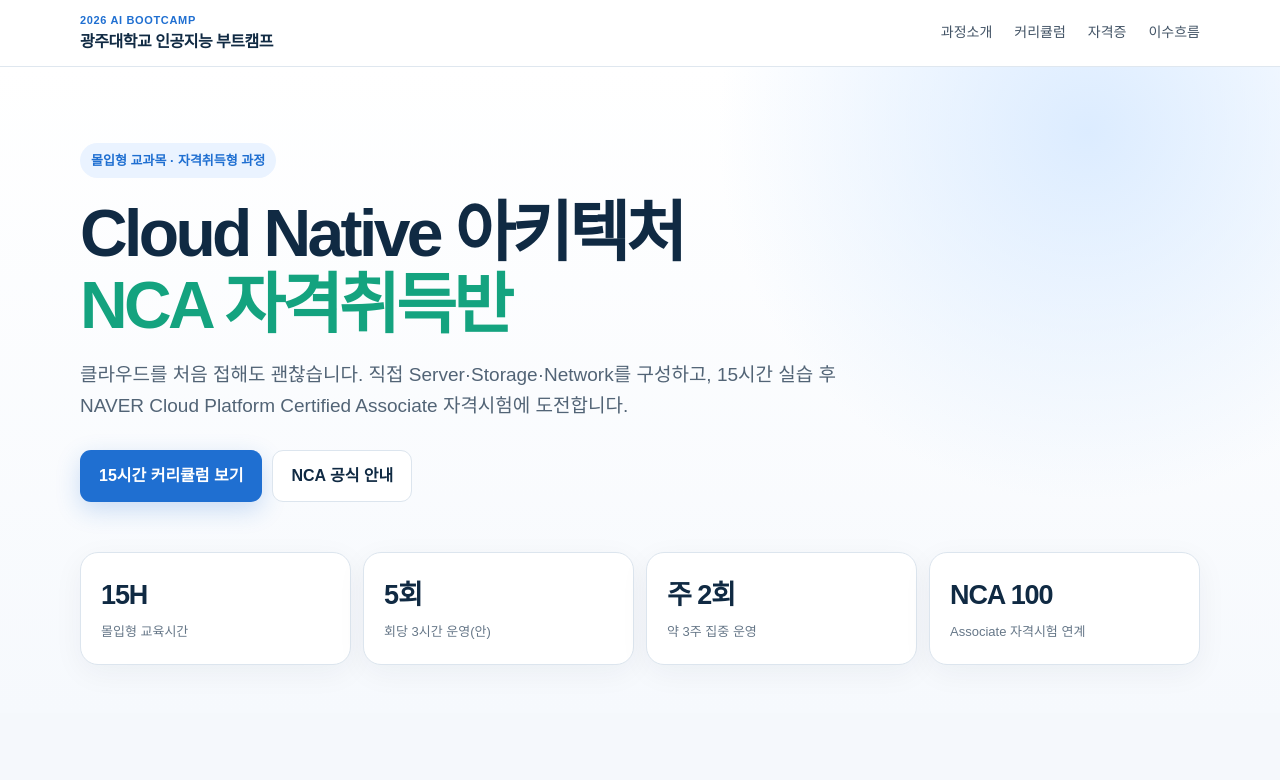
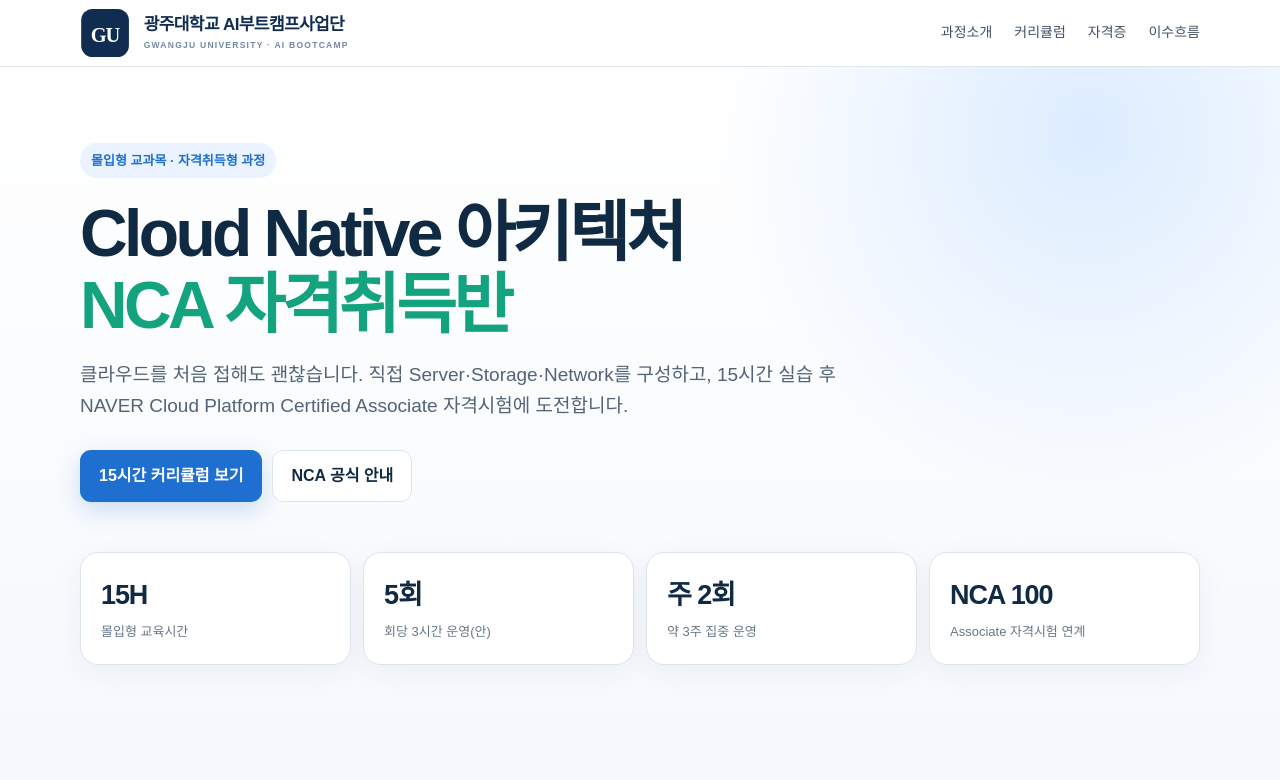
Before and after one commit to zero2306263-beep/gwangju-ai-bootcamp, a plain HTML site: page cloudnative-nca/index.html in a window 1280 px wide. Shown: the top 780 px of the page. Drawn offline with Linux system fonts and the light colour scheme.

Commit message:
Unify AI Bootcamp header logo and link to central portal

```diff
--- a/cloudnative-nca/index.html
+++ b/cloudnative-nca/index.html
@@ -17,9 +17,18 @@
 @media(max-width:820px){.links{display:none}.stats,.cards,.flow{grid-template-columns:1fr 1fr}.cert-grid{grid-template-columns:1fr}.session{grid-template-columns:1fr 1fr}.session>div{border-bottom:1px solid var(--line)}.cta-box{display:block}.cta .actions{margin-top:20px}}
 @media(max-width:560px){.hero{padding-top:50px}.hero p{font-size:16px}.stats,.cards,.flow,.session{grid-template-columns:1fr}.session>div{border-right:0}.cta-box{padding:26px}.section-head h2{font-size:29px}}
 </style>
+<style id="gu-unified-brand-style">
+.gu-site-brand{display:inline-flex;align-items:center;justify-content:flex-start;flex-shrink:0;min-width:0;line-height:1;text-decoration:none}
+.gu-site-brand img{width:clamp(220px,24vw,316px);height:auto;max-width:100%;display:block;object-fit:contain}
+.gu-site-brand--on-dark{background:#fff;border-radius:10px;padding:3px 8px}
+.gu-site-brand:hover{opacity:.88}
+.gu-site-brand:focus-visible{outline:3px solid #54d8b5;outline-offset:4px}
+@media(max-width:600px){.gu-site-brand img{width:min(286px,calc(100vw - 50px))}}
+
+</style>
 </head>
 <body>
-<nav><div class="wrap inner"><div class="brand"><small>2026 AI BOOTCAMP</small>광주대학교 인공지능 부트캠프</div><div class="links"><a href="#about">과정소개</a><a href="#curriculum">커리큘럼</a><a href="#cert">자격증</a><a href="#flow">이수흐름</a></div></div></nav>
+<nav><div class="wrap inner"><a class="gu-site-brand" href="../portal/" aria-label="광주대학교 AI부트캠프사업단 통합 메인페이지로 이동" title="사업단 메인페이지로 이동"><img src="../assets/gu-ai-bootcamp-logo.svg" alt="GU 광주대학교 AI부트캠프사업단" width="540" height="98" loading="eager" decoding="async"></a><div class="links"><a href="#about">과정소개</a><a href="#curriculum">커리큘럼</a><a href="#cert">자격증</a><a href="#flow">이수흐름</a></div></div></nav>
 <header class="hero"><div class="wrap"><span class="kicker">몰입형 교과목 · 자격취득형 과정</span><h1>Cloud Native 아키텍처<br><em>NCA 자격취득반</em></h1><p>클라우드를 처음 접해도 괜찮습니다. 직접 Server·Storage·Network를 구성하고, 15시간 실습 후 NAVER Cloud Platform Certified Associate 자격시험에 도전합니다.</p><div class="actions"><a class="btn primary" href="#curriculum">15시간 커리큘럼 보기</a><a class="btn ghost" href="https://edu.ncloud.com/certi/rating" target="_blank" rel="noopener">NCA 공식 안내</a></div><div class="stats"><div class="stat"><strong>15H</strong><span>몰입형 교육시간</span></div><div class="stat"><strong>5회</strong><span>회당 3시간 운영(안)</span></div><div class="stat"><strong>주 2회</strong><span>약 3주 집중 운영</span></div><div class="stat"><strong>NCA 100</strong><span>Associate 자격시험 연계</span></div></div></div></header>
 <section id="about"><div class="wrap"><div class="section-head"><div class="eyebrow">WHY THIS COURSE</div><h2>이론보다 직접 만드는 클라우드 수업</h2><p>복잡한 명령어 암기보다 콘솔 기반 Hands-on을 우선합니다. 실습에서 확인한 개념을 NCA 시험 범위와 연결해 학습합니다.</p></div><div class="cards"><div class="card"><div class="num">01</div><h3>클라우드 입문</h3><p>Cloud, VPC, Server, Storage 등 처음 듣는 용어를 실제 화면과 구조도로 이해합니다.</p></div><div class="card"><div class="num">02</div><h3>Hands-on 중심</h3><p>서버 생성, 스토리지 연결, 네트워크 구성, Auto Scaling 등 직접 수행합니다.</p></div><div class="card"><div class="num">03</div><h3>자격증까지 연결</h3><p>교육 종료 후 모의평가와 오답정리를 거쳐 NCA 시험 응시로 연결합니다.</p></div></div></div></section>
 <section id="curriculum"><div class="wrap"><div class="section-head"><div class="eyebrow">CURRICULUM</div><h2>5회 × 3시간, 총 15시간</h2><p>학생이 한 단계씩 성공 경험을 쌓도록 Server → Storage → Network → 운영 → 자격시험 대비 순으로 설계했습니다.</p></div><div class="timeline"><div class="session"><div class="when">1회차 · 3H</div><div><b>Cloud & NCP 기초</b><small>클라우드 기본개념·콘솔</small></div><div><b>실습</b><small>Server 생성 · 웹서비스 실행</small></div><div><b>결과물</b><small>개인 Cloud Server</small></div></div><div class="session"><div class="when">2회차 · 3H</div><div><b>Compute & Storage</b><small>Server·Block/Object Storage</small></div><div><b>실습</b><small>스토리지 생성·연결·파일 확인</small></div><div><b>결과물</b><small>Server + Storage</small></div></div><div class="session"><div class="when">3회차 · 3H</div><div><b>Network & 확장</b><small>VPC·Subnet·LB·Auto Scaling</small></div><div><b>실습</b><small>네트워크 구성·확장 구조 체험</small></div><div><b>결과물</b><small>Network Architecture</small></div></div><div class="session"><div class="when">4회차 · 3H</div><div><b>Database & 운영</b><small>DB·Monitoring·운영관리</small></div><div><b>실습</b><small>DB 구조·운영지표 확인</small></div><div><b>결과물</b><small>운영 체크리스트</small></div></div><div class="session"><div class="when">5회차 · 3H</div><div><b>NCA 집중대비</b><small>시험범위 전체 총정리</small></div><div><b>실습</b><small>모의문제·오답정리·Final Mission</small></div><div><b>결과물</b><small>모의평가·실습보고</small></div></div></div></div></section>
```
